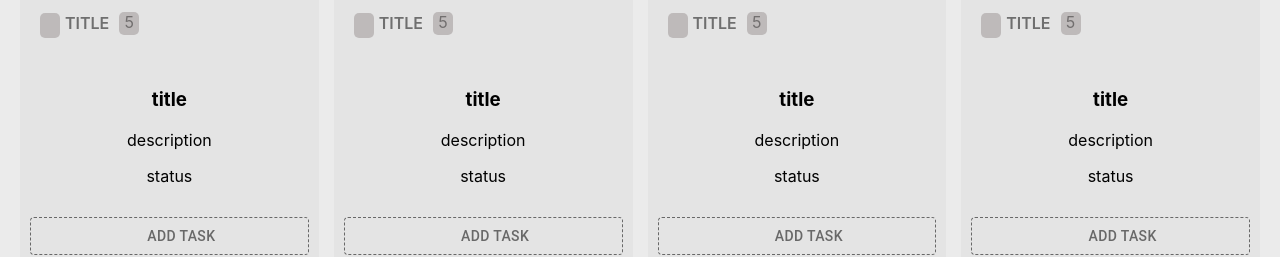
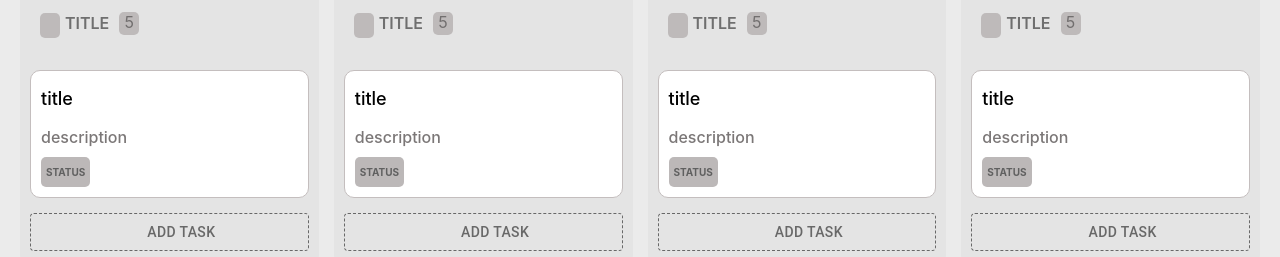
Before and after one commit to poulaMoheb/to-do-list, a React (Create React App) app: page / in a window 1280 px wide. Shown: the part 134-391 px from the top of the page. Built offline with nearby package versions, Linux system fonts and the light colour scheme; some icons are missing.

Commit message:
finalizing taskCard component styling and logic for status display

```diff
--- a/src/components/TaskCard.jsx
+++ b/src/components/TaskCard.jsx
@@ -1,11 +1,14 @@
 import React from 'react'
+import '../styles/TaskCard.css'
 
-function TaskCard() {
+function TaskCard({status}) {
   return (
-    <div>
+    <div className='task-container'>
         <h3>title</h3>
         <span>description</span>
-        <p>status</p>
+        <p className={`task-status ${"task-status " + status === "High"?"task-status-high"
+                                                :status==="Medium"?"task-status-medium"
+                                                :"task-status-low"}`}>status</p>
     </div>
   )
 }
--- a/src/styles/TaskCard.css
+++ b/src/styles/TaskCard.css
@@ -0,0 +1,48 @@
+/* task container */
+.task-container{
+    display: flex;
+    flex-direction: column;
+    justify-content: center;
+    align-items: start;
+    background-color: white;
+    padding-left: 10px;
+    line-height: 20px;
+    border: 1px solid #c4bebe;
+    border-radius: 10px;
+}
+
+/* task header */
+.task-container h3{
+    font-size: 18px;
+    font-weight: 500;
+}
+
+/* task description */
+.task-container span{
+    color: #7b7777;
+    font-weight: 500;
+}
+
+/* .task-status */
+.task-status{
+    font-size: 10px;
+    font-weight: 700;
+    padding: 5px;
+    border-radius: 5px;
+    text-transform: uppercase;
+}
+
+.task-status-high{
+    background-color: #f7cbcb;
+    color: rgb(255 0 33);
+}
+
+.task-status-medium{
+    background-color: #f9cfae;
+    color: rgb(255 120 0);
+}
+
+.task-status-low{
+    background-color: #bcb8b8;
+    color: rgb(96 96 96);
+}
```
